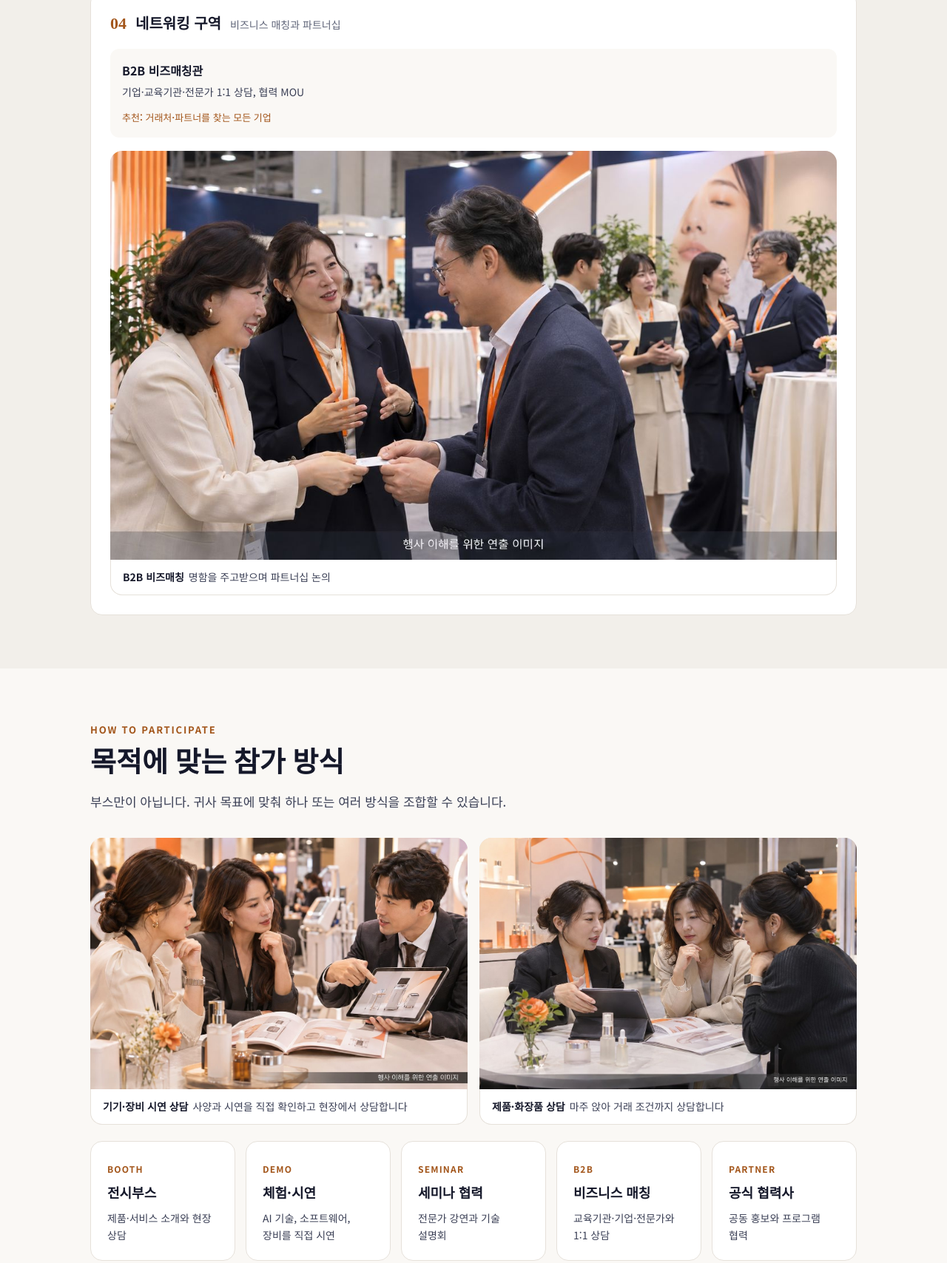
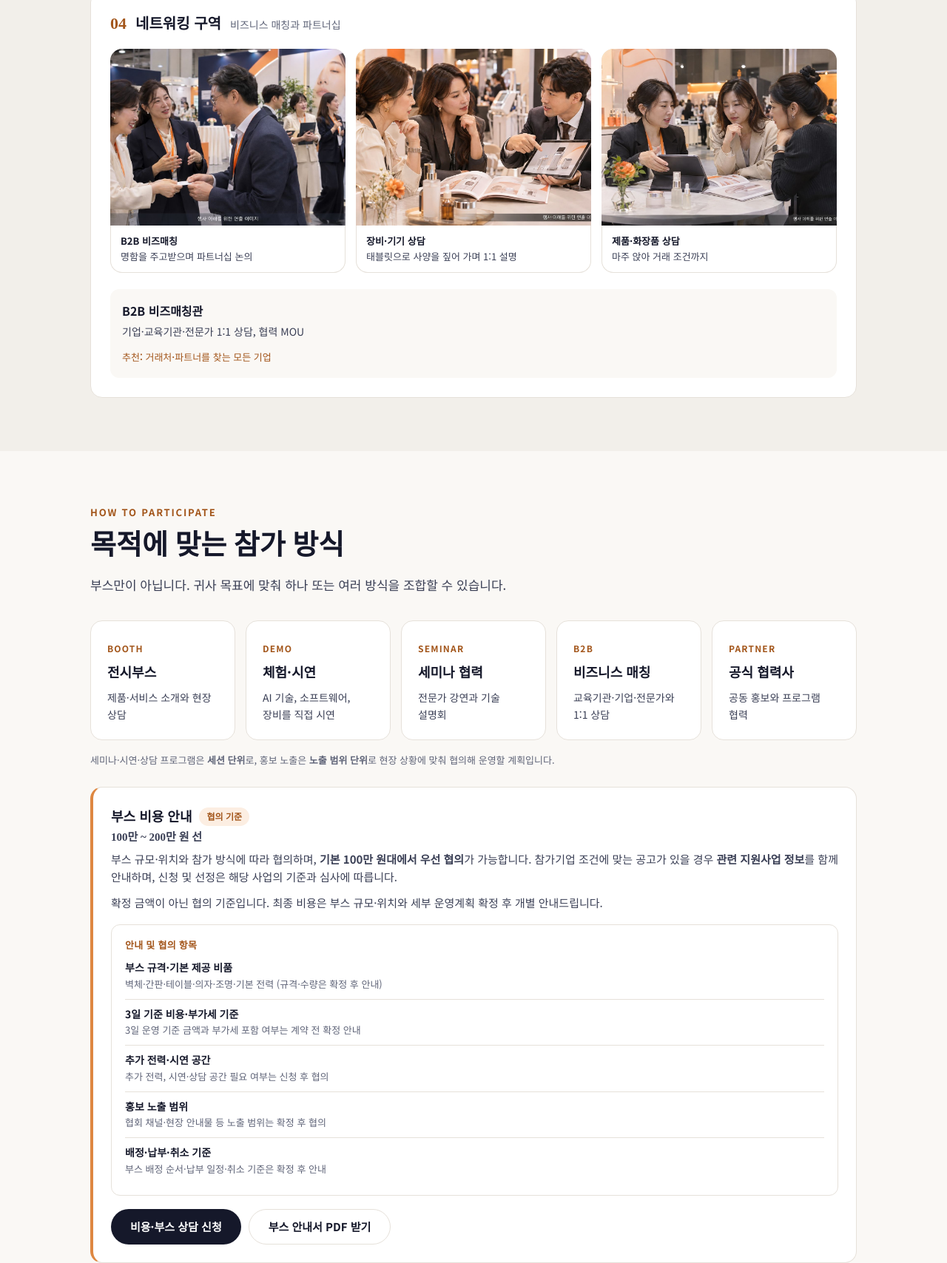
Before and after one commit to pungcle33-lab/gkeb-expo-2027, a plain HTML site: page index.html in a window 1280 px wide. Shown: the part 6411-8119 px from the top of the page at 74% size. Drawn offline with Linux system fonts and the light colour scheme.

Commit message:
design: 04 네트워킹 구역은 사진 3장 유지, 01~03 구역만 마지막 사진 1장씩
- 01 교육 seminar.jpg / 02 기술·시연 ai.jpg / 03 창업 startup.jpg (구역 카드 마지막, 16:9 균일)
- 04 네트워킹은 b2b·device·product 3장 그대로 복원
- 앞서 참가 방식에 옮겼던 2장을 04 구역으로 되돌리고, 참가 방식의 사진은 제거
  (10장 모두 중복 없이 1회씩 사용: hero·why·demo(사람들)·seminar·ai·startup·b2b·device·product·ops)

```diff
--- a/index.html
+++ b/index.html
@@ -442,10 +442,14 @@ footer b{color:#fff}
       </div>
       <div class="zone">
         <div class="zone-head"><span class="no">04</span><h3>네트워킹 구역</h3><p>비즈니스 매칭과 파트너십</p></div>
+        <div class="ph-row three">
+          <figure class="ph"><img src="img/b2b.jpg" alt="명함을 주고받으며 비즈니스 파트너십을 논의하는 참가자들" loading="lazy"><figcaption><b>B2B 비즈매칭</b>명함을 주고받으며 파트너십 논의</figcaption></figure>
+          <figure class="ph"><img src="img/device.jpg" alt="장비 업체 담당자가 태블릿으로 기기 사양을 설명하는 모습" loading="lazy"><figcaption><b>장비·기기 상담</b>태블릿으로 사양을 짚어 가며 1:1 설명</figcaption></figure>
+          <figure class="ph"><img src="img/product.jpg" alt="제품 업체 담당자가 원장들과 마주 앉아 제품을 상담하는 모습" loading="lazy"><figcaption><b>제품·화장품 상담</b>마주 앉아 거래 조건까지</figcaption></figure>
+        </div>
         <div class="halls">
           <div class="hall"><b>B2B 비즈매칭관</b><p>기업·교육기관·전문가 1:1 상담, 협력 MOU</p><span class="fit">추천: 거래처·파트너를 찾는 모든 기업</span></div>
         </div>
-        <figure class="ph zone-ph"><img src="img/b2b.jpg" alt="명함을 주고받으며 비즈니스 파트너십을 논의하는 참가자들" loading="lazy"><figcaption><b>B2B 비즈매칭</b>명함을 주고받으며 파트너십 논의</figcaption></figure>
       </div>
     </div>
   </div>
@@ -457,10 +461,6 @@ footer b{color:#fff}
     <p class="eyebrow">How to participate</p>
     <h2>목적에 맞는 참가 방식</h2>
     <p class="lead">부스만이 아닙니다. 귀사 목표에 맞춰 하나 또는 여러 방식을 조합할 수 있습니다.</p>
-    <div class="ph-row">
-      <figure class="ph"><img src="img/device.jpg" alt="장비 업체 담당자가 태블릿으로 기기 사양을 설명하는 모습" loading="lazy"><figcaption><b>기기·장비 시연 상담</b>사양과 시연을 직접 확인하고 현장에서 상담합니다</figcaption></figure>
-      <figure class="ph"><img src="img/product.jpg" alt="제품 업체 담당자가 원장들과 마주 앉아 제품을 상담하는 모습" loading="lazy"><figcaption><b>제품·화장품 상담</b>마주 앉아 거래 조건까지 상담합니다</figcaption></figure>
-    </div>
     <div class="modes">
       <div class="mode"><span class="k">BOOTH</span><h3>전시부스</h3><p>제품·서비스 소개와 현장 상담</p></div>
       <div class="mode"><span class="k">DEMO</span><h3>체험·시연</h3><p>AI 기술, 소프트웨어, 장비를 직접 시연</p></div>
```
